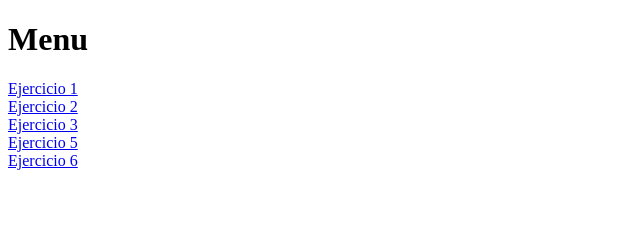
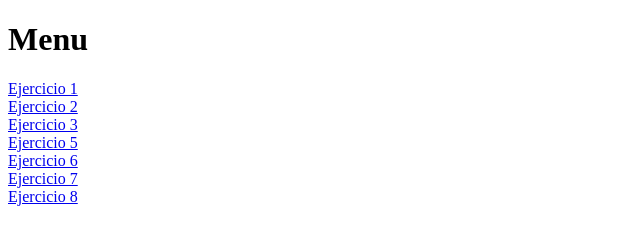
Before and after one commit to offtoxic/ProyectoClaseWeb1, a plain HTML site: page index.html in a window 1280 px wide. Shown: the whole page, without its empty margins (0-640 px from the left). Drawn offline with Linux system fonts and the light colour scheme.

Commit message:
Se agregaron cambios a index

```diff
--- a/index.html
+++ b/index.html
@@ -11,6 +11,8 @@
     <a href="html/ejercicio2.html">Ejercicio 2</a><br>
     <a href="html/ejercicio3.html">Ejercicio 3</a><br>
     <a href="html/ejercicio5.html">Ejercicio 5</a><br>
-    <a href="html/ejercicio6.html">Ejercicio 6</a>
+    <a href="html/ejercicio6.html">Ejercicio 6</a><br>
+    <a href="html/ejercicio7.html">Ejercicio 7</a><br>
+    <a href="html/ejercicio8.html">Ejercicio 8</a>
 </body>
 </html>
```
